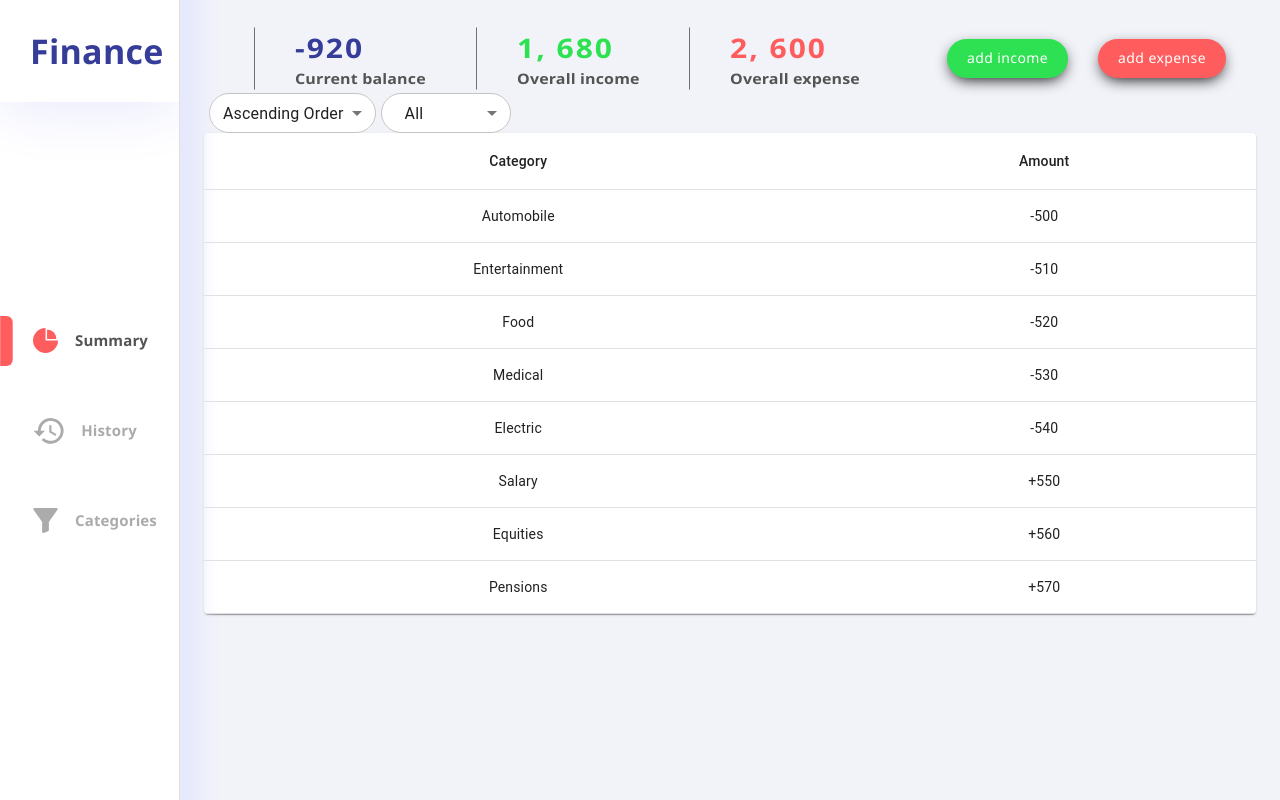
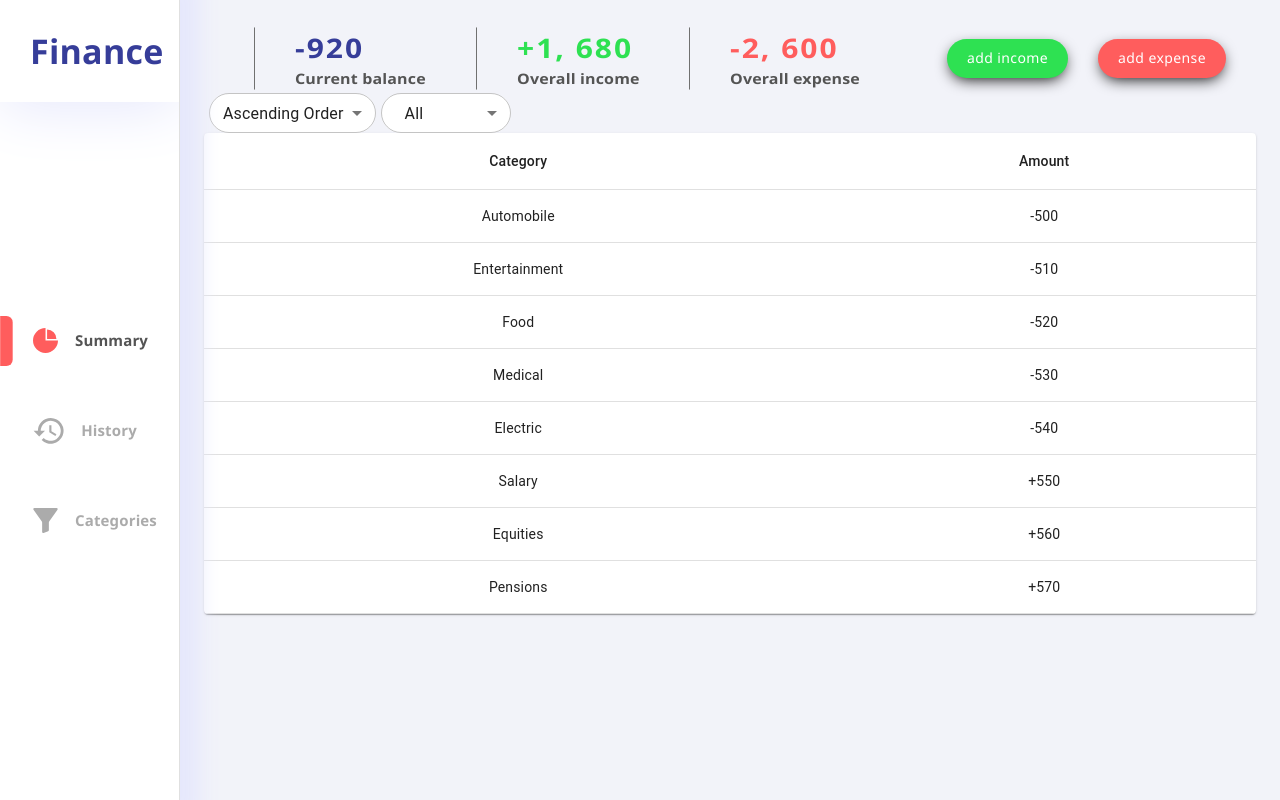
Before and after one commit to LuizaAv/aca-final-project-lge, a React (Create React App) app: page / in a window 1280 px wide. Built offline with nearby package versions, Linux system fonts and the light colour scheme.

Commit message:
feat(Total) added + - signs on the amount

```diff
--- a/src/pages/Summary/Total/Total.js
+++ b/src/pages/Summary/Total/Total.js
@@ -29,8 +29,8 @@ export default function Total() {
 
   const count = [
     { name: 'Current balance', amount: addComma(balance), className: 'balance' },
-    { name: 'Overall income', amount: addComma(income), className: 'income' },
-    { name: 'Overall expense', amount: addComma(expense), className: 'expense' },
+    { name: 'Overall income', amount: `+${addComma(income)}`, className: 'income' },
+    { name: 'Overall expense', amount: `-${addComma(expense)}`, className: 'expense' },
   ];
 
   return (
```
